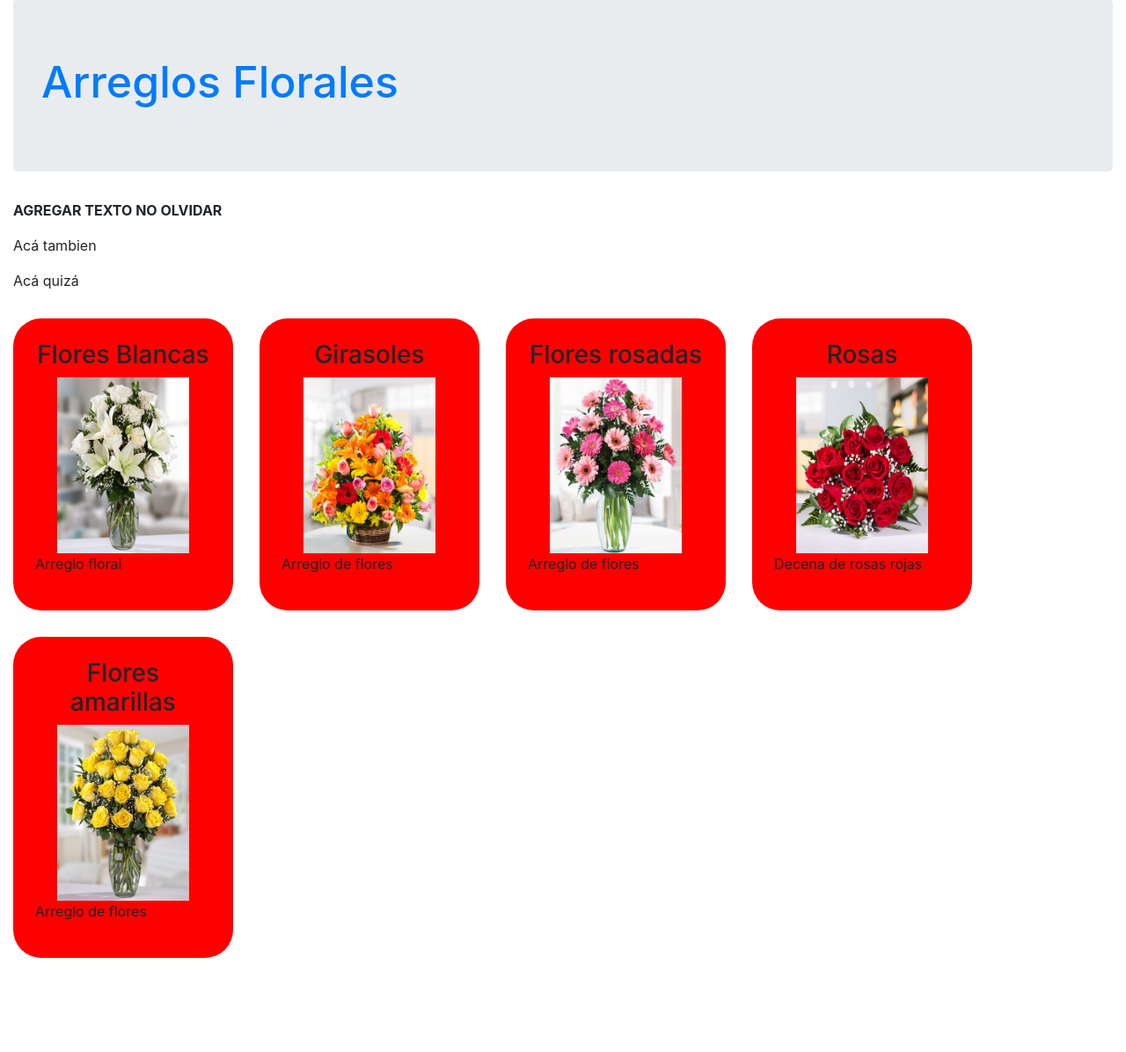
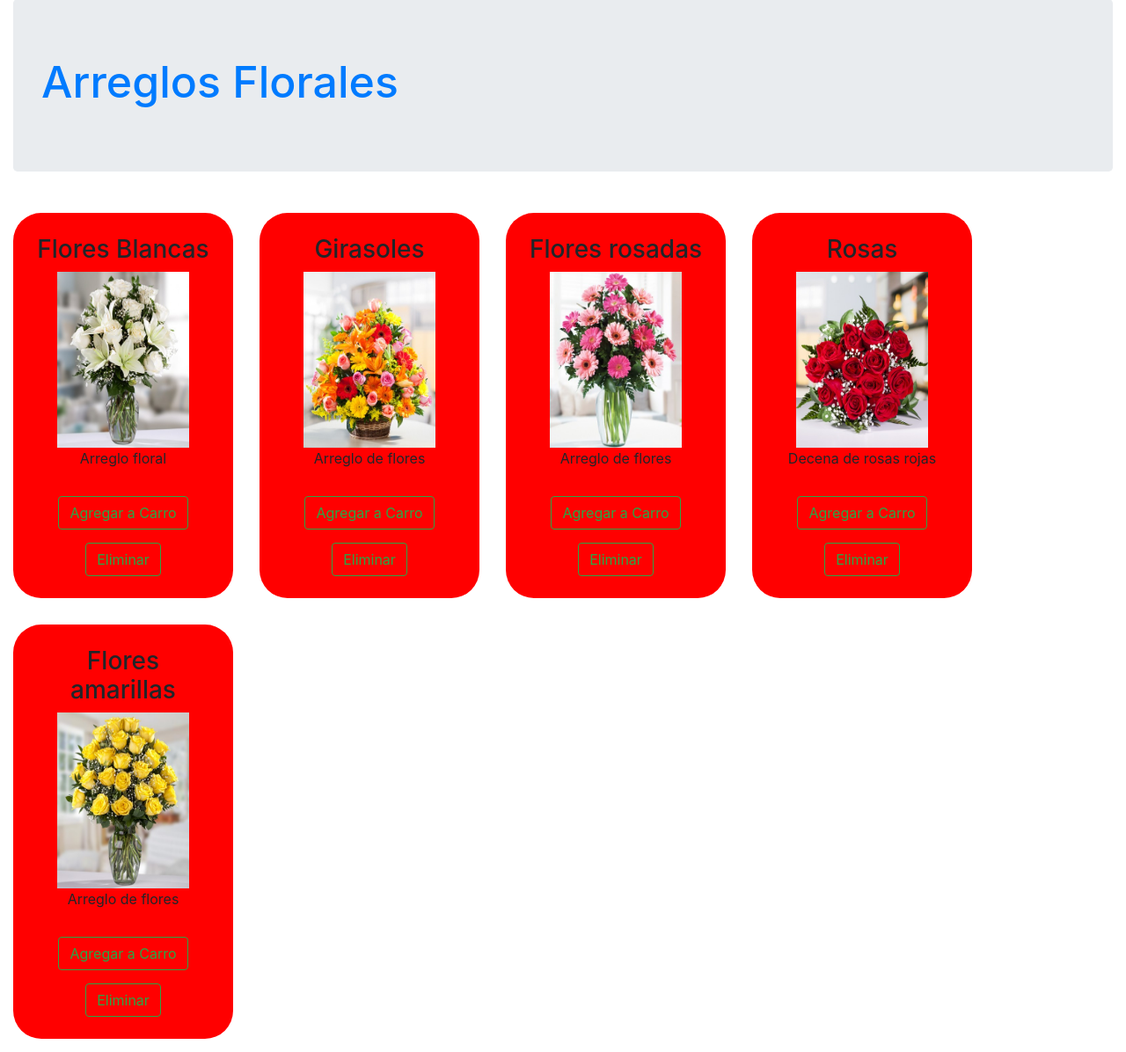
Before and after one commit to aphropopo/Floreria, a Django app: page /galeria/ in a window 1280 px wide. Shown: the part 161-1357 px from the top of the page at 88% size. Before the commit the page ends 1250 px from the top, so only its background shows below. Run offline with Django 3.2, Linux system fonts and the light colour scheme; a user stored in the database is signed in; data comes from the database, SQL or seed files in the repository; both versions use the stored data as it was after the commit; some libraries are stand-ins or nearby versions.

Commit message:
Programa "final"

```diff
--- a/MyProyecto/floreria/static/core/css/style.css
+++ b/MyProyecto/floreria/static/core/css/style.css
@@ -43,9 +43,6 @@ button:hover {
 }
 .cuadro p{
   text-align: justify;
-}
-.cuadro img:hover ~ div{
-  background-color: black;padding: 6px;border-radius: 2em;color: white;
 }
 
 /* Extra styles for the cancel button */
@@ -125,6 +122,29 @@ span.psw {
   animation: animatezoom 0.6s
 }
 
+#customers {
+  font-family: "Trebuchet MS", Arial, Helvetica, sans-serif;
+  border-collapse: collapse;
+  width: 100%;
+}
+
+#customers td, #customers th {
+  border: 1px solid #ddd;
+  padding: 8px;
+}
+
+#customers tr:nth-child(even){background-color: #f2f2f2;}
+
+#customers tr:hover {background-color: #ddd;}
+
+#customers th {
+  padding-top: 12px;
+  padding-bottom: 12px;
+  text-align: left;
+  background-color: #4CAF50;
+  color: white;
+}
+
 @-webkit-keyframes animatezoom {
   from {-webkit-transform: scale(0)}
   to {-webkit-transform: scale(1)}
--- a/MyProyecto/floreria/templates/core/contactanos.html
+++ b/MyProyecto/floreria/templates/core/contactanos.html
@@ -37,6 +37,7 @@
 
             <textarea class="form-control" rows="5" id="comment" style="border-style: solid; border-width: 3px; border-color: black;"></textarea>
           </div>
+          <button  class="btn btn-light" style="margin-left: 400px; width: 150px; height: 40px;">ENVIAR</button>
           <br>
     </div>
   </div>
--- a/MyProyecto/floreria/templates/core/formulario.html
+++ b/MyProyecto/floreria/templates/core/formulario.html
@@ -19,7 +19,7 @@
 
     <!-- Formulario de ingreso -->
 
-    <form id="formulario" action="" method="POST" enctype="multipart/form-data">
+    <form id="formulario" action="" method="POST" enctype="multipart/form-data" autocomplete="off">
     {% csrf_token %}
       <div class="input-group mb-3" style="width: 55%; height: 45%; padding-left: 100px;">
         <div class="input-group-prepend" >
--- a/MyProyecto/floreria/templates/core/galeria.html
+++ b/MyProyecto/floreria/templates/core/galeria.html
@@ -17,23 +17,24 @@
     </nav>
 
     <!-- Galeria de imagenes -->
-    <div class="container-fluid">
-        <p><strong>AGREGAR TEXTO NO OLVIDAR</strong></p>
-        <p>Acá tambien</p>
-        <p><strong></strong>Acá quizá</p>
-    </div>
         {% for p in listaflores %}
             <div class="cuadro">
             <h3>{{p.name}}</h3>
             <img src="{{ p.imagen.url }}">
-            <p>{{p.descripcion}}  </p>
+            <p style="text-align: center;">{{p.descripcion}}  </p>
+            <div>
+                <a class="btn btn-outline-success" style="margin:15px" href="{% url 'AGREGAR_CARRO' p.name %}">Agregar a Carro</a>
+            </div>
+            <div>
+                <a class="btn btn-outline-success" href="{% url 'ELIMINAR_FLOR' p.name %}">Eliminar</a>
+            </div>
 
 
         </div>
 
         {% endfor %}
 
-
+       <h1>{{msg}}</h1>
 
 
 {% endblock contenido %}
--- a/MyProyecto/floreria/urls.py
+++ b/MyProyecto/floreria/urls.py
@@ -13,4 +13,7 @@ urlpatterns = [
     path('login_iniciar/',login_iniciar,name='LOGIN_INICIAR'),
     path('cerrar_sesion/',cerrar_sesion,name='CERRAR_SESION'),
     path('registro/',registro,name='REGISTRO'),
+    path('agregar_carro/<id>/',agregar_carro,name='AGREGAR_CARRO'),
+    path('eliminar_flor/<id>/',eliminar_flor,name='ELIMINAR_FLOR'),
+    path('vaciar_carrito/',vacio_carrito,name='VACIARCARRITO'),
 ]
--- a/MyProyecto/floreria/views.py
+++ b/MyProyecto/floreria/views.py
@@ -40,14 +40,67 @@ def contactanos(request):
     return render(request, 'core/contactanos.html')
     #Retorna la pagina renderizada
 
-@login_required(login_url='/login/')
-def carro(request):
-    return render(request, 'core/carro.html')
-    #Retorna la pagina renderizada
-
 def cerrar_sesion(request):
     logout(request)
     return render(request,'core/cerrar_sesion.html')
+
+@login_required(login_url='/login/')
+def carro(request):
+    lista=request.session.get("carro","")
+    arr=lista.split(";")
+    return render(request,"core/carro.html",{'lista':arr})
+
+@login_required(login_url='/login/')
+def vacio_carrito(request):
+    request.session["carro"]=""
+    lista=request.session.get("carro","")
+    return render(request,"core/carro.html",{'lista':lista})
+
+@login_required(login_url='/login/')
+def agregar_carro(request, id):
+    flores=Flores.objects.filter(name__contains=id)
+    valor=Flores.valor
+    sesion=request.session.get("carro","")
+    arr=sesion.split(";")
+    arr2=''
+    sw=0
+    cant=1
+    for f in arr:
+        pel=f.split(":")
+        if pel[0]==id:
+            cant=int(pel[1])+1
+            sw=1
+            arr2=arr2+str(pel[0])+":"+str(cant)+";"
+        elif not pel[0]=="":
+            cant=pel[1]
+            arr2=arr2+str(pel[0])+":"+str(cant)+";"
+    if sw==0:
+        arr2=arr2+str(id)+":"+str(cant)+";"
+
+    request.session["carro"]=arr2
+
+    flor=Flores.objects.all()
+
+    msg='Se agrego'
+    return render(request, 'core/galeria.html',{'listaflores':flor,'msg':msg})
+
+@login_required(login_url='/login/')
+def carrito(request):
+    lista=request.session.get("carro","")
+    arr=lista.split(";")
+    return render(request,"core/carrito.html",{'lista':arr})
+
+@login_required(login_url='/login/')
+def eliminar_flor(request,id):
+    msg=''
+    flores=Flores.objects.get(name=id)
+    try:
+        flores.delete()
+        msg='Flor Eliminada'
+    except:
+        msg='No Pudo Eliminar Flor'
+    flor=Flores.objects.all()
+    return render(request, 'core/galeria.html',{'listaflores':flor,'msg':msg})
 
 
 def registro(request):
```
Also changed, not shown: MyProyecto/floreria/templates/core/carro.html (+11 -2 lines), MyProyecto/db.sqlite3, MyProyecto/media/flores/galeria1.jpg (added), MyProyecto/media/flores/galeria1_rWaPzCd.jpg (added), MyProyecto/media/flores/galeria2.jpg (added), MyProyecto/media/flores/galeria2_5DO1PI0.jpg (added), MyProyecto/media/flores/galeria3.jpg (added), MyProyecto/media/flores/galeria3_bdUYlrf.jpg (added), MyProyecto/media/flores/galeria4.jpg (added), MyProyecto/media/flores/galeria5.jpg (added), MyProyecto/media/flores/galeria6.jpg (added), MyProyecto/media/flores/galeria6_qZgvHHv.jpg (added).
